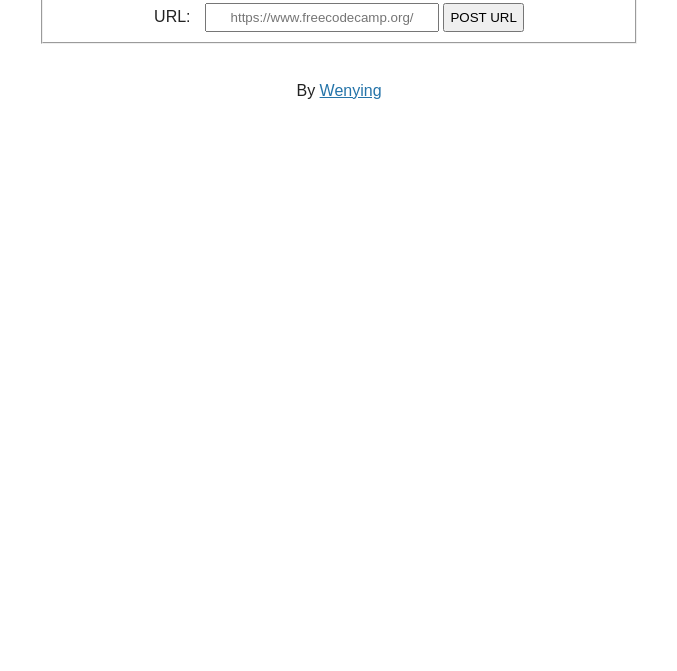
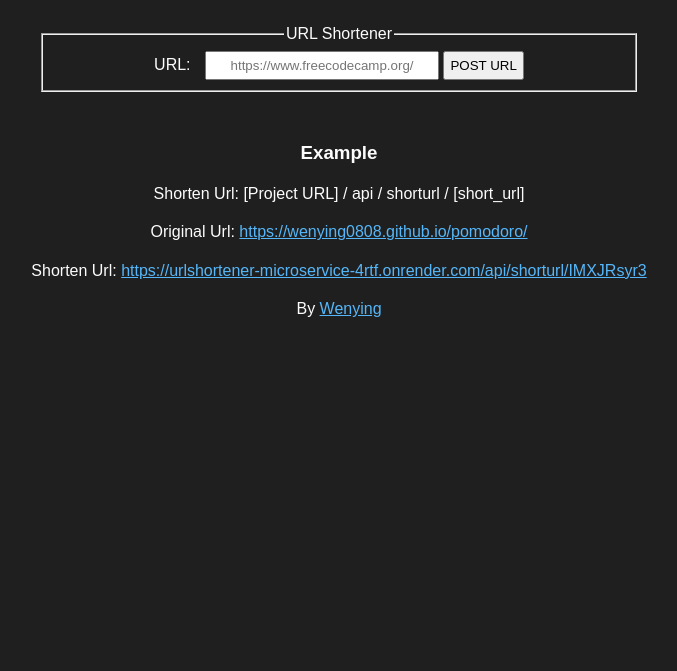
Before and after one commit to Wenying0808/urlshortener-microservice, a website: page views/index.html in a window 1280 px wide. Shown: the part 129-800 px from the top of the page, without its empty margins (301-978 px from the left). Drawn offline with Linux system fonts and the light colour scheme.

Commit message:
feat:/add example

```diff
--- a/public/style.css
+++ b/public/style.css
@@ -1,11 +1,13 @@
 body {
   font-family: Arial, sans-serif;
   font-size: 16px;
-  color: #222;
-  background-color: #fff;
+  color: #fcfcfc;
+  background-color: #1f1f1f;
   text-align: center;
   line-height: 1.4em;
+  padding-top: 40px;
 }
+
 
 main {
   padding: 0;
@@ -16,14 +18,16 @@ h3 {
   margin-top: 30px;
 }
 
-
+.goal{
+  padding: 10px;
+}
 
 .user-stories li {
   margin-bottom: 1em;
 }
 
 a {
-  color: #2574a9;
+  color: #55b7f9;
 }
 
 form {
--- a/views/index.html
+++ b/views/index.html
@@ -24,6 +24,13 @@
           </fieldset>
         </form>
       </section>
+      <div class="example">
+        <h3>Example</h3>
+        <p>Shorten Url: [Project URL] / api / shorturl / [short_url]</p>
+        <p>Original Url: <a href="https://wenying0808.github.io/pomodoro/">https://wenying0808.github.io/pomodoro/</a></p>
+        <p>Shorten Url: <a href="https://wenying0808.github.io/pomodoro/">https://urlshortener-microservice-4rtf.onrender.com/api/shorturl/IMXJRsyr3</a></p>
+      </div>
+
     </main>
     <footer>
       <p>By <a href="https://github.com/Wenying0808/urlshortener-microservice">Wenying</a></p>
```
